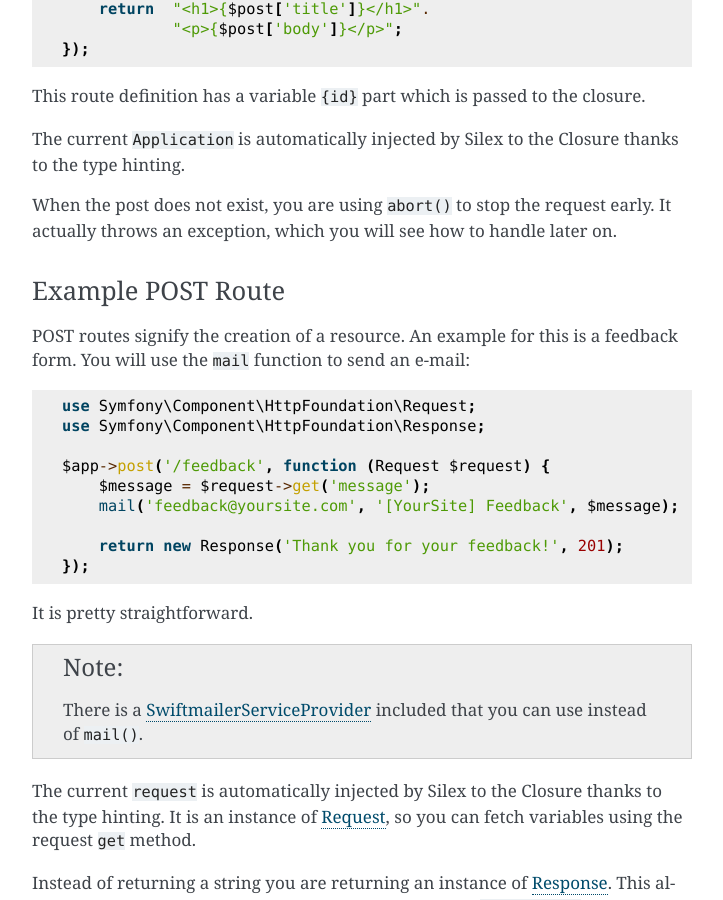
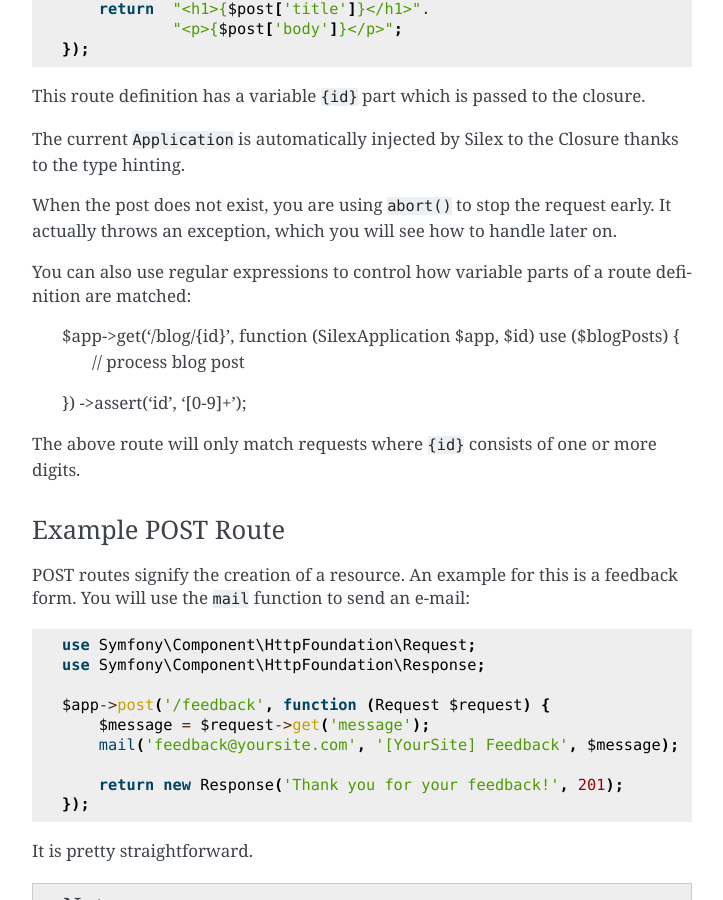
Before and after one commit to silexphp/Silex, a Sphinx documentation site: the page built from doc/usage.rst, in a window 1280 px wide and 900 px high, scrolled down 3024 px. Shown: the whole window, without its empty margins (388-1111 px from the left). Built offline with Sphinx 7.4.7, drawn with Linux system fonts in a browser that asks for light colours.

Commit message:
Example of use of regular expressions when defining routes
Current documentation mentions that regular expressions can be used in routes but does not provide an example.

```diff
--- a/doc/usage.rst
+++ b/doc/usage.rst
@@ -150,6 +150,17 @@ thanks to the type hinting.
 When the post does not exist, you are using ``abort()`` to stop the request
 early. It actually throws an exception, which you will see how to handle later
 on.
+
+You can also use regular expressions to control how variable parts of a route
+definition are matched:
+
+    $app->get('/blog/{id}', function (Silex\Application $app, $id) use ($blogPosts) {
+        // process blog post
+    })
+    ->assert('id', '[0-9]+');
+
+The above route will only match requests where ``{id}`` consists of one or more
+digits.
 
 Example POST Route
 ~~~~~~~~~~~~~~~~~~
```
